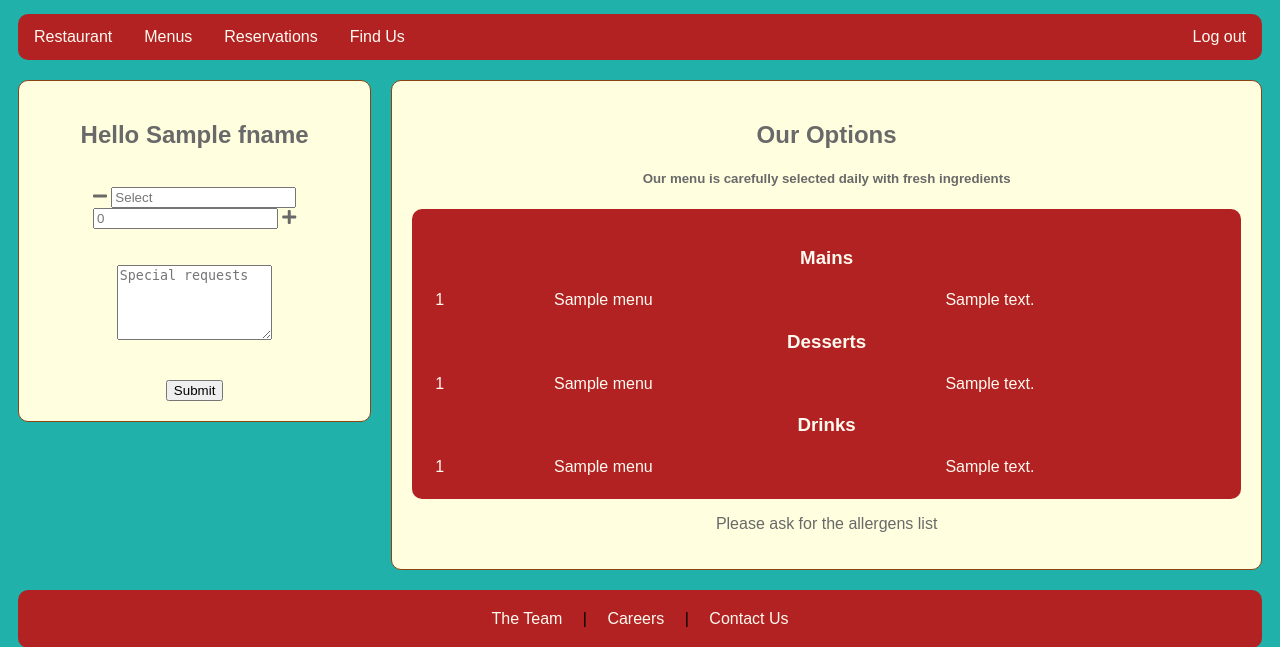
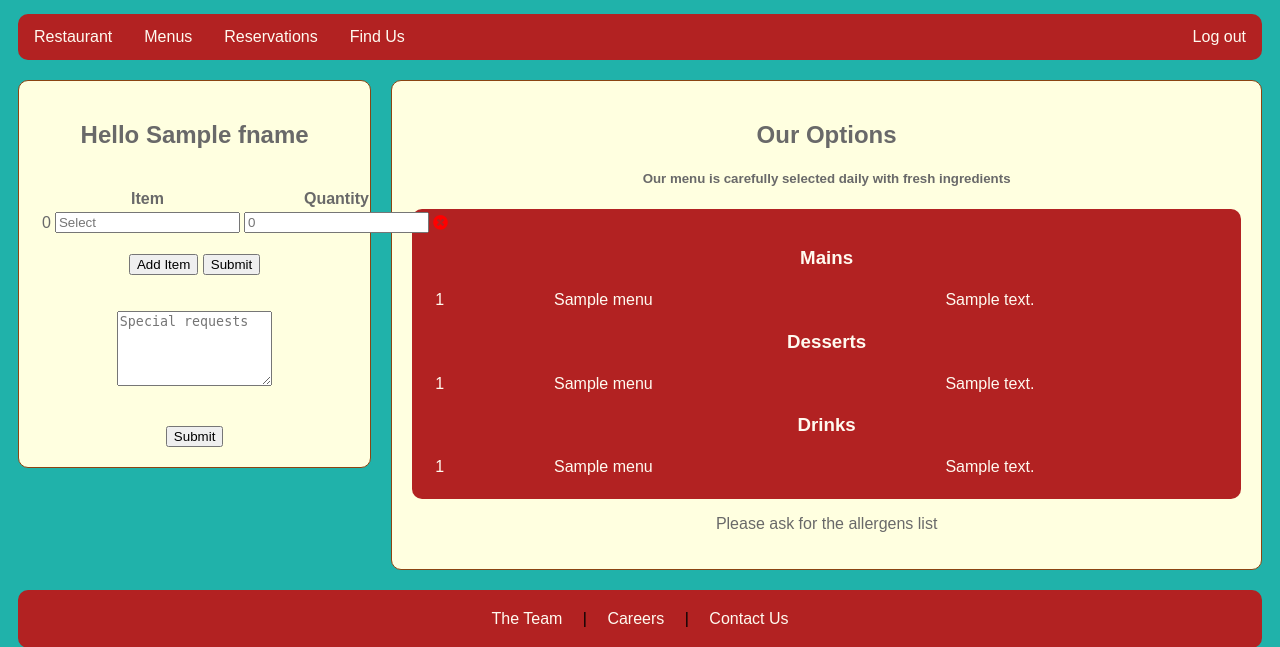
Before and after one commit to Wellington-Nodari/reggio-cantina, a Flask app: page /order in a window 1280 px wide. Shown: the part 322-969 px from the top of the page. Run offline with Flask 2, Linux system fonts and the light colour scheme; the visitor is signed in with stand-in values (Sample User, id 1); a database or web service that is not in the repository returns one stand-in record (values such as "Sample title"); some libraries are stand-ins or nearby versions.

Commit message:
orders Form, cx-orders Page

```diff
--- a/app.py
+++ b/app.py
@@ -143,19 +143,21 @@ def order():
         order = cur.fetchall()
 
         if request.method == 'POST':
+            items_list = {}
             varItm = ['item']
             varQty = ['quantity']
             for i in range(len(varItm)):
+                subtotal = 0
                 while i <= 13:
                     varItm.append(f"item{i}")
                     varQty.append(f"quantity{i}")
                     i += 1
-                    print(varItm[i])
                     try:
                         item = str(request.values[varItm[i]])
                         quantity = str(request.values[varQty[i]])
+                        items_list[item]=quantity
                         print(item)
-                        # print(quantity)
+                        print(quantity)
                     except:
                         continue
                     if item is not None:
@@ -164,11 +166,12 @@ def order():
                         price = cur.fetchall()
                         price_list = 0
                         for sublist in price:
-                            for i in sublist:
-                                price_list = float(i)
+                            for j in sublist:
+                                price_list = float(j)
                         qty = float(quantity)
-                        amount += (price_list * qty)
-                        print(amount)
+                        amount = amount + (price_list * qty)
+                        subtotal += amount
+                        print(price_list)
 
                         # cur = conn.cursor(cursor_factory=psycopg2.extras.DictCursor)
                         # cur.execute("SELECT item_menu_id FROM menu WHERE item_name='{}';".format(item))
@@ -181,7 +184,9 @@ def order():
                         # d[id] = quantity
                     else:
                         break
-                subtotal = (format(amount, '.2f'))
+
+                print(items_list)
+                subtotal = (format(subtotal, '.2f'))
 
 
         return render_template("/cx-orders.html",fname=fname, meal_list = meal_list, dessert_list = dessert_list, drink_list = drink_list, items_list=order, subtotal=subtotal)
--- a/static/home.css
+++ b/static/home.css
@@ -475,3 +475,11 @@ td {
 .orderForm span{
     cursor: pointer;
 }
+
+.appending_field table{
+    margin-left: auto;
+    margin-right: auto;
+    text-align: center;
+    width: auto;
+    height: auto;
+}
--- a/static/js/order.js
+++ b/static/js/order.js
@@ -1,8 +1,24 @@
-$(document).ready(function() {
-var i = 2;
-  $('.add').on('click', function() {
-    var field = '<br><div>'+i+': <input placeholder="Select" list="menu" name="item" class="item" required>; <input placeholder="0" type="number" name="quantity" class="quantity" required>';
-    $('.appending_div').append(field);
-    i = i+1;
-  })
-})
+let i = 0;
+var tbodyRef = document.getElementById('orderTable').getElementsByTagName('tbody')[0];
+
+function rowTemplate(i) {
+  return `<tr data-index=${i}>
+      <td>${i}</td>
+      <td><input placeholder="Select" list="menu" name="item${i}" class="item" required></td>
+      <td><input placeholder="0" type="number" name="quantity${i}" class="quantity" min="0" required></td>
+      <td><i class="fa fa-times-circle" style="font-size: 15px; color: red;" onclick="removeRow(${i})"></i></td>
+    </tr>`
+}
+
+for (i = 0; i < 1; i ++) {
+  $(tbodyRef).append(rowTemplate(i));
+}
+
+function removeRow(i) {
+  $(tbodyRef).find(`tr[data-index='${i}']`).remove();
+}
+
+function addRow() {
+  $(tbodyRef).append(rowTemplate(i));
+  i++;
+}
--- a/templates/cx-orders.html
+++ b/templates/cx-orders.html
@@ -92,12 +92,25 @@
                                     {% endfor %}
                                 </datalist>
                                     <div class="appending_div">
-                                      <div>
-                                          <span class="fa fa-minus remove"></span>
-                                          <input placeholder="Select" list="menu" name="item0" class="item" required>
-                                          <input placeholder="0" type="number" name="quantity0" class="quantity" min="0" required>
-                                          <span class="fa fa-plus add"></span>
-                                      </div>
+                                        <div class="appending_field">
+                                            <table id="orderTable">
+                                                <thead>
+                                                    <tr>
+                                                        <th></th>
+                                                        <th>Item</th>
+                                                        <th>Quantity</th>
+                                                    </tr>
+                                                </thead>
+                                                <tbody>
+                                                </tbody>
+                                            </table></br>
+                                            <div class="row m-0">
+                                                <button class="btn btn-warning" onclick="addRow()">Add Item</button>
+                                                <button type="Submit" class="btn btn-primary ml-auto">Submit</button>
+                                                <tbody>
+                                                </tbody>
+                                            </div>
+                                        </div>
                                     </div>
                                 <br/>
                                 <br/>
@@ -107,8 +120,7 @@
                                 <option value="{{subtotal}}">€{{subtotal}}</option>
                                 {% endif %}
                                 <br/>
-
-                                <input type="submit" value="Submit" id="subOrder">
+                                <input type="submit" value="Submit" id="subOrder" onClick="refreshPage">
                             </form>
                         </div>
                     </div>
@@ -122,28 +134,11 @@
               <a href="#">Contact Us</a>
         </div>
 
-    <script>
-        $(document).ready(function() {
-            var i = 1;
-              $('.add').on('click', function() {
-                var field = '<br><div><input placeholder="Select" list="menu" name="item'+i+'" class="item" required> <input placeholder="0" type="number" name="quantity'+i+'" class="quantity" required>  '+i+'';
-                $('.appending_div').append(field);
-                i = i+1;
-              })
+    <script type="text/javascript" src="/static/js/order.js">
+        function.refreshPage(){
+            window.location.reload();
+        }
 
-              $('.remove').on('click', function() {
-                var field = '<br><div><input placeholder="Select" list="menu" name="item'-i-'" class="item" required> <input placeholder="0" type="number" name="quantity'-i-'" class="quantity" required>  '-i-'';
-                $('.appending_div').children(div).remove();
-                i = i-1;
-              })
-
-            $('select').change(function () {
-                if ($('select option[value="$(this).val()"]:checked').length > 1)
-                {
-                    alert('you have already selected this item')
-                }
-            });
-        });
     </script>
     </body>
 </html>
```
